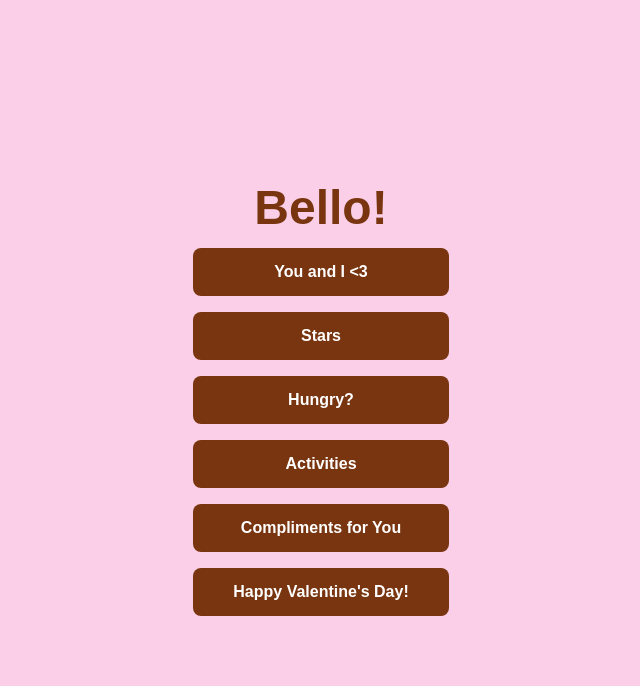
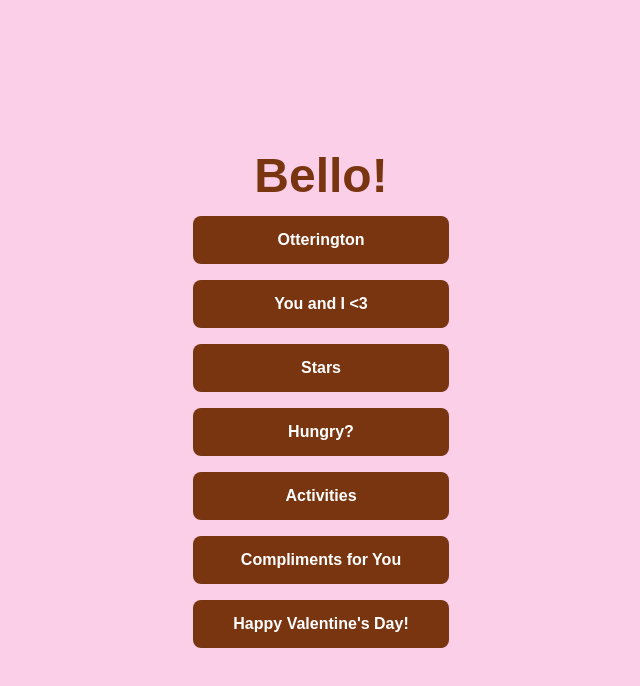
Before and after one commit to CamsApp/CamsApp.github.io, a Next.js app: page /bello in a window 1280 px wide. Shown: the top 686 px of the page, without its empty margins (319-959 px from the left). Built offline with nearby package versions, Linux system fonts and the light colour scheme.

Commit message:
Otterington Letter animation

```diff
--- a/app/bello/page.tsx
+++ b/app/bello/page.tsx
@@ -14,6 +14,13 @@ export default function Bello() {
     <h1 className="text-5xl font-semibold text-amber-900">Bello!</h1>
 
       <div className="flex flex-col space-y-4">
+        <button
+          onClick={() => handleNavigation('/otterington')}
+          className="w-64 p-3 bg-amber-900 text-white font-bold rounded-lg transition-all"
+        >
+          Otterington
+        </button>
+
         <button
           onClick={() => handleNavigation('/youandi')}
           className="w-64 p-3 bg-amber-900 text-white font-bold rounded-lg transition-all"
--- a/app/globals.css
+++ b/app/globals.css
@@ -19,3 +19,111 @@ body {
   color: #ffffff; /* White text */
   font-family: Arial, Helvetica, sans-serif;
 }
+
+.envelope-stage {
+  position: relative;
+  width: 360px;
+  height: 260px;
+  padding: 0;
+  border: 0;
+  background: transparent;
+  cursor: pointer;
+}
+
+.envelope {
+  position: absolute;
+  inset: 0;
+  display: flex;
+  align-items: flex-end;
+  justify-content: center;
+  z-index: 2;
+}
+
+.envelope-body {
+  position: relative;
+  width: 360px;
+  height: 190px;
+  background: #c81e1e;
+  border-radius: 6px;
+  box-shadow: 0 14px 30px rgba(0, 0, 0, 0.25);
+  overflow: visible;
+  z-index: 2;
+}
+
+.envelope-label {
+  position: absolute;
+  inset: 0;
+  display: flex;
+  align-items: center;
+  justify-content: center;
+  color: #fff;
+  font-family: "Brush Script MT", "Segoe Script", cursive;
+  font-size: 28px;
+  letter-spacing: 0.5px;
+  text-transform: lowercase;
+  user-select: none;
+}
+
+.envelope-body::before {
+  content: "";
+  position: absolute;
+  inset: 0;
+  background: linear-gradient(135deg, #e11d2e 0%, #b11212 100%);
+  opacity: 0.8;
+}
+
+.envelope-flap {
+  position: absolute;
+  top: -1px;
+  left: 0;
+  width: 0;
+  height: 0;
+  border-left: 180px solid transparent;
+  border-right: 180px solid transparent;
+  border-bottom: 120px solid #e11d2e;
+  transform-origin: 50% 100%;
+  filter: drop-shadow(0 6px 10px rgba(0, 0, 0, 0.18));
+}
+
+.envelope-letter {
+  position: absolute;
+  left: 50%;
+  top: 50%;
+  width: min(86vw, 680px);
+  height: min(76vh, 580px);
+  background: #fff7ed;
+  border-radius: 4px;
+  transform: translate(-50%, -50%);
+  box-shadow: 0 10px 18px rgba(0, 0, 0, 0.2);
+  padding: 18px;
+  text-align: left;
+  z-index: 3;
+}
+
+.envelope-letter::after {
+  content: "";
+  position: absolute;
+  top: 16px;
+  left: 18px;
+  right: 18px;
+  height: 10px;
+  background: rgba(200, 30, 30, 0.2);
+  border-radius: 6px;
+}
+
+.envelope-letter-open {
+  animation: letter-pop 500ms ease forwards;
+}
+
+@keyframes letter-pop {
+  from {
+    width: 320px;
+    height: 240px;
+    transform: translate(-50%, 40%);
+  }
+  to {
+    width: min(86vw, 680px);
+    height: min(76vh, 580px);
+    transform: translate(-50%, -50%);
+  }
+}
--- /dev/null
+++ b/app/otterington/page.tsx
@@ -0,0 +1,41 @@
+'use client'
+
+import { useState } from "react";
+
+export default function Otterington() {
+  const [isOpen, setIsOpen] = useState(false);
+
+  return (
+    <div className="flex min-h-screen flex-col items-center justify-center gap-6 bg-pink-200 px-4 text-center text-amber-900">
+      <h1 className="text-5xl font-semibold">Otterington</h1>
+      <p className="text-lg">A little note just for you.</p>
+
+      <button
+        type="button"
+        className="envelope-stage"
+        data-open={isOpen}
+        aria-pressed={isOpen}
+        aria-label={isOpen ? "Close the envelope" : "Open the envelope"}
+        onClick={() => setIsOpen((current) => !current)}
+      >
+        {isOpen ? (
+          <div className="envelope-letter envelope-letter-open">
+            <h2 className="text-2xl font-semibold">To my love</h2>
+            <p className="mt-3 text-sm leading-relaxed text-amber-800">
+              Add your note here. You can also place an image below.
+            </p>
+            <div className="mt-4 h-24 w-full rounded-md border-2 border-dashed border-rose-300 text-xs text-rose-400">
+              Image placeholder
+            </div>
+          </div>
+        ) : null}
+        <div className="envelope">
+          <div className="envelope-body">
+            <span className="envelope-label">click here</span>
+          </div>
+          <div className="envelope-flap" />
+        </div>
+      </button>
+    </div>
+  );
+}
```
